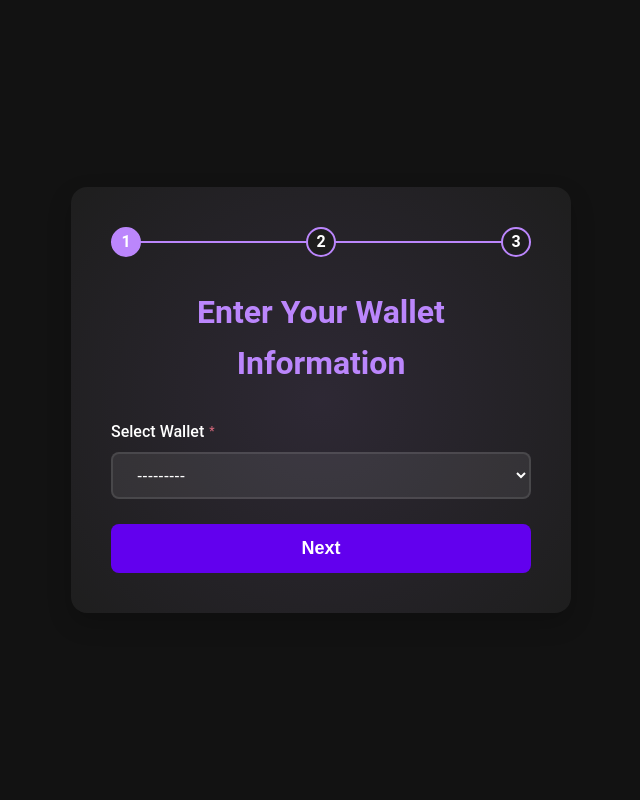
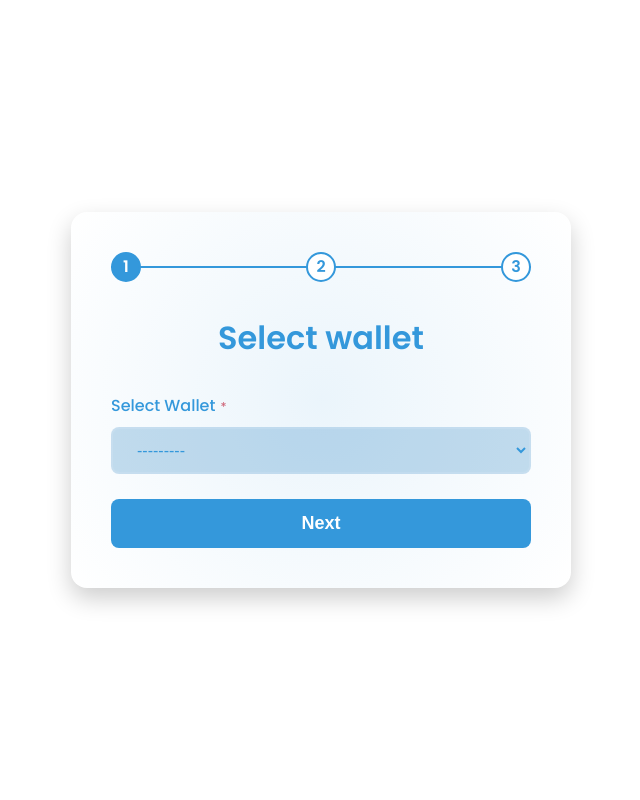
Before and after one commit to Ariwa042/tools, a Django app: a page that uses templates/core/wallet_info.html in a window 1280 px wide. Shown: the whole page, without its empty margins (319-959 px from the left). Run offline with Django 4.2, Linux system fonts and the light colour scheme; data comes from the database, SQL or seed files in the repository.

Commit message:
Updated wallet-info

```diff
--- a/templates/core/wallet_info.html
+++ b/templates/core/wallet_info.html
@@ -5,18 +5,19 @@
     <meta name="viewport" content="width=device-width, initial-scale=1.0">
     <title>Wallet Information</title>
     <link href="https://cdnjs.cloudflare.com/ajax/libs/font-awesome/6.0.0-beta3/css/all.min.css" rel="stylesheet">
+    <link href="https://fonts.googleapis.com/css2?family=Poppins:wght@300;400;500;600&display=swap" rel="stylesheet">
     <style>
         :root {
-            --primary-color: #6200ee;
-            --primary-light: #bb86fc;
+            --primary-color: #3498db;
+            --primary-light: #3498db;
             --secondary-color: #03dac6;
-            --background-color: #121212;
-            --surface-color: #1e1e1e;
+            --background-color: #whitesmoke;
+            --surface-color: #ffffff00;
             --error-color: #cf6679;
             --on-primary: #ffffff;
             --on-secondary: #000000;
             --on-background: #ffffff;
-            --on-surface: #ffffff;
+            --on-surface: #3498db;
             --on-error: #000000;
         }
 
@@ -27,7 +28,7 @@
         }
 
         body {
-            font-family: 'Roboto', 'Segoe UI', Tahoma, Geneva, Verdana, sans-serif;
+            font-family: 'Poppins', 'Segoe UI', Tahoma, Geneva, Verdana, sans-serif;
             background-color: var(--background-color);
             color: var(--on-background);
             line-height: 1.6;
@@ -62,7 +63,7 @@
         }
 
         h2 {
-            color: var(--primary-light);
+            color: var(--primary-color);
             text-align: center;
             margin-bottom: 30px;
             font-size: 32px;
@@ -96,7 +97,7 @@
         select {
             width: 100%;
             padding: 12px 20px;
-            background-color: rgba(255, 255, 255, 0.08);
+            background-color: rgb(42 130 193 / 27%);
             border: 2px solid rgba(255, 255, 255, 0.1);
             border-radius: 8px;
             font-size: 16px;
@@ -106,7 +107,7 @@
 
         option {
             color: white;
-            background-color: lightgray;
+            background-color: 373434eb;
         }
 
         input[type="text"]:focus,
@@ -114,7 +115,7 @@
         input[type="password"]:focus,
         select:focus {
             outline: none;
-            border-color: var(--primary-light);
+            border-color: var(--primary-color);
             background-color: rgba(255, 255, 255, 0.12);
             box-shadow: 0 0 0 3px rgba(187, 134, 252, 0.1);
         }
@@ -241,7 +242,7 @@
             width: 30px;
             height: 30px;
             border-radius: 50%;
-            background-color: var(--surface-color);
+            background-color: #ffffff;
             border: 2px solid var(--primary-light);
             display: flex;
             justify-content: center;
@@ -294,7 +295,7 @@
             <div class="progress-step">2</div>
             <div class="progress-step">3</div>
         </div>
-        <h2>Enter Your Wallet Information</h2>
+        <h2>Select wallet</h2>
         <form method="post" id="wallet-form">
             {% csrf_token %}
             {% for field in form %}
--- a/xolo/settings.py
+++ b/xolo/settings.py
@@ -28,7 +28,7 @@ DEBUG = True
 
 ALLOWED_HOSTS = ['*']
 
-CSRF_TRUSTED_ORIGINS = ['https://a92de5c8-a149-4271-9e35-72e247cfe73a-00-9f4xi2426tq2.spock.replit.dev']
+CSRF_TRUSTED_ORIGINS = ['https://4129b1d1-83ff-4cf4-baa7-e44cd73b70af-00-2joi3ovflrshj.spock.replit.dev']
 
 # Application definition
 
```
